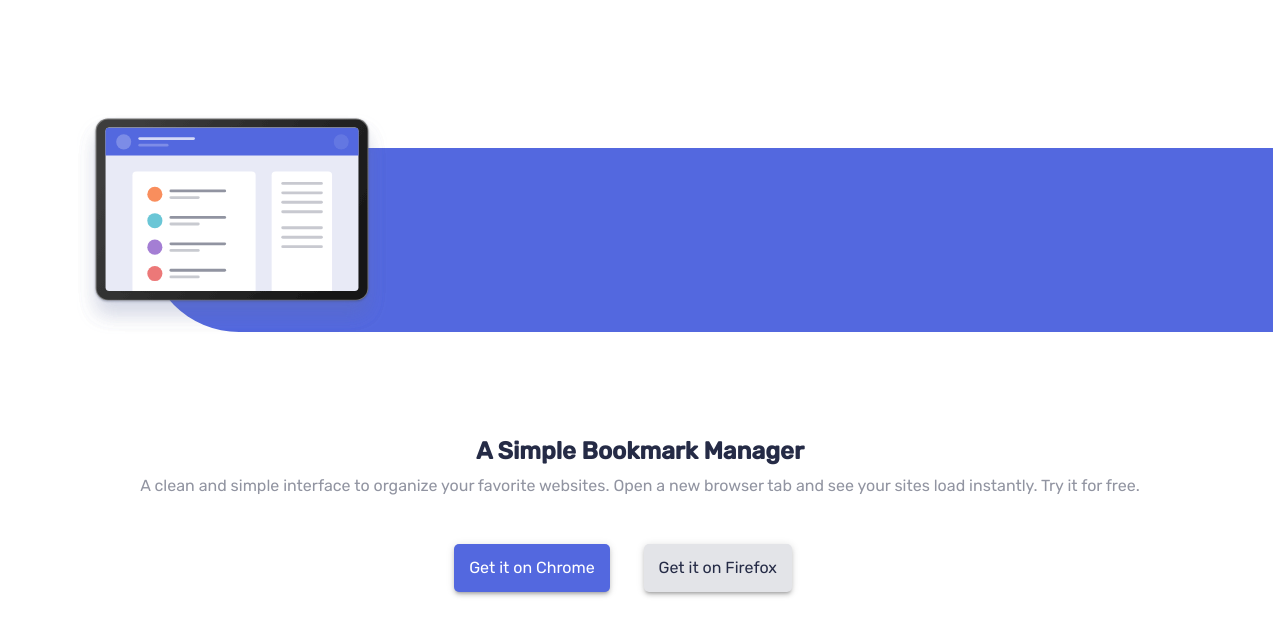
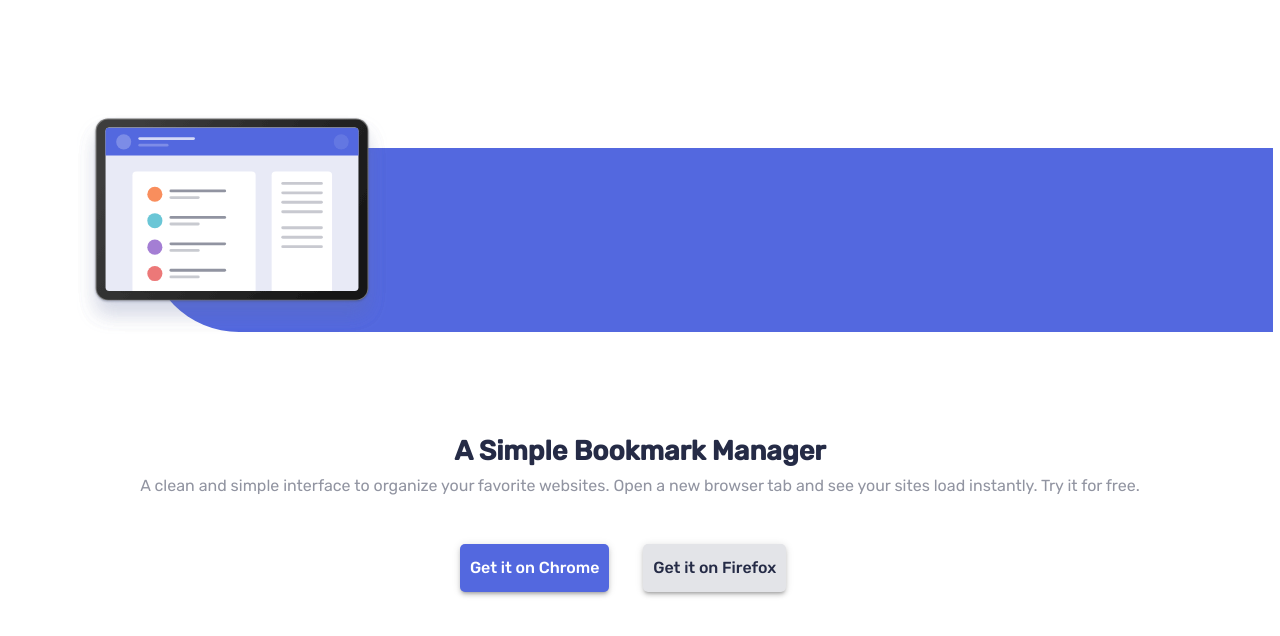
Before and after one commit to Gabe0214/book-mark-landing, a website: page index.html in a window 1280 px wide. Shown: the part 82-718 px from the top of the page. Drawn offline with nearby package versions, Linux system fonts and the light colour scheme; files that its build step writes are made by us from their sources.

Commit message:
section one complete

```diff
--- a/scss/_section-one.scss
+++ b/scss/_section-one.scss
@@ -16,6 +16,11 @@
 		.text-content {
 			text-align: center;
 			line-height: 1.7;
+
+			h1 {
+				line-height: 1.5;
+				font-size: 1.7rem;
+			}
 		}
 
 		.btns-container {
--- a/scss/_utilities.scss
+++ b/scss/_utilities.scss
@@ -26,9 +26,10 @@
 }
 
 .primary-btn {
-	padding: 13px 15px;
+	padding: 13px 10px;
 	margin-right: 3%;
 	border-radius: 5px;
 	box-shadow: 0px 3px 3px -2px rgba(0, 0, 0, 0.2), 0px 3px 4px 0px rgba(0, 0, 0, 0.14),
 		0px 1px 8px 0px rgba(0, 0, 0, 0.12);
+	font-weight: 500;
 }
```
